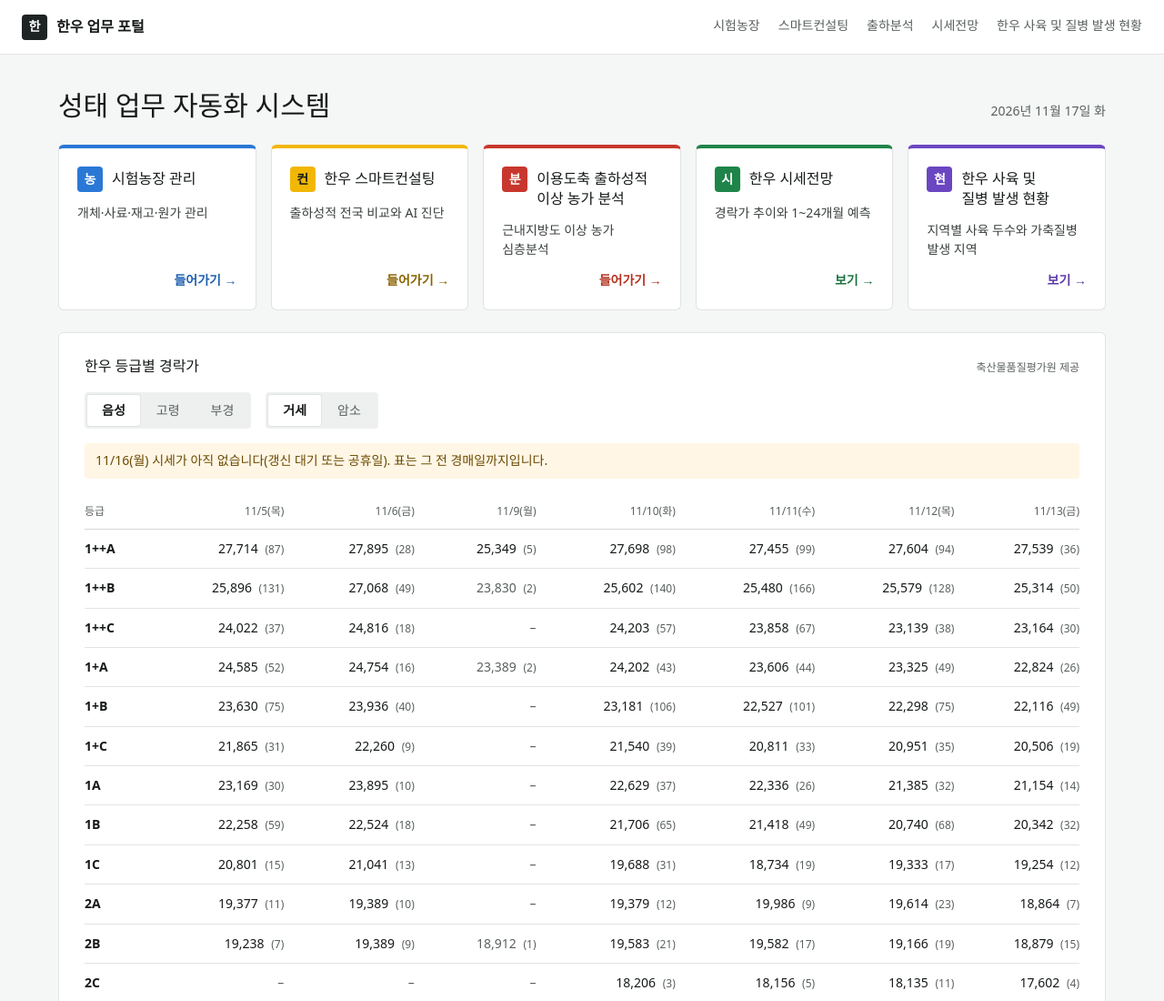
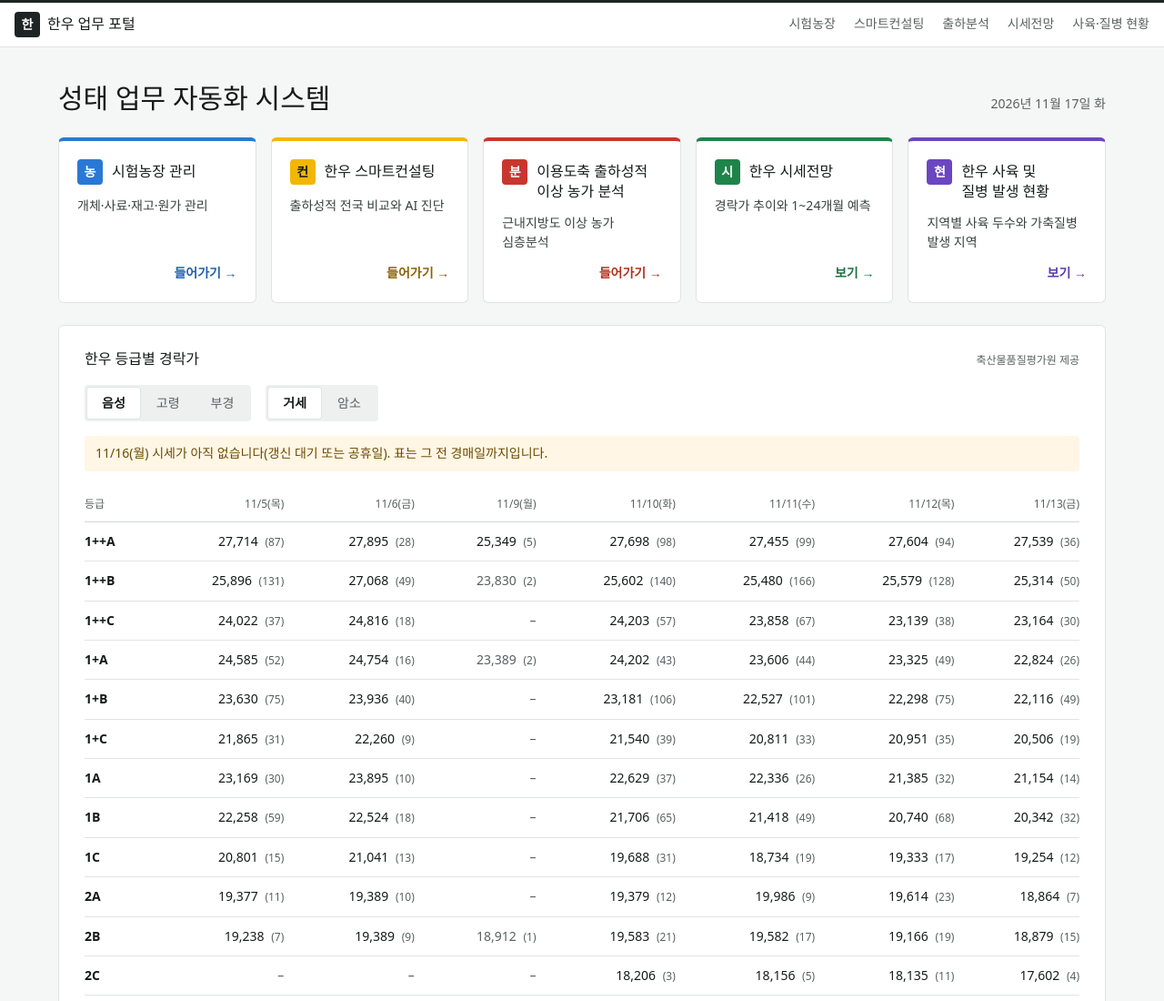
Before and after one commit to Bst-dc/hanwoo-portal, a plain HTML site: page index.html in a window 1280 px wide. Shown: the top 1100 px of the page at 91% size. Drawn offline with Linux system fonts and the light colour scheme; a web font is replaced by a local one.

Commit message:
design: 공통 머리글 높이 52px·윗줄 앱 색(포털은 잉크색)·폰 폭 규칙으로 통일, 지도 메뉴 이름을 '사육·질병 현황'으로 (시세전망 머리글은 자동 갱신 커밋에 포함됨)
Co-Authored-By: Claude Sonnet 5.5 <noreply@anthropic.com>

```diff
--- a/index.html
+++ b/index.html
@@ -110,7 +110,7 @@ a.card:focus-visible { outline: 2px solid var(--app, var(--brand)); outline-offs
     <a href="https://consulting.3-38-225-111.sslip.io/" target="_blank" rel="noopener noreferrer">스마트컨설팅</a>
     <a href="https://analysis.3-38-225-111.sslip.io/" target="_blank" rel="noopener noreferrer">출하분석</a>
     <a href="market/" target="_blank" rel="noopener noreferrer">시세전망</a>
-    <a href="https://bst-dc.github.io/hanwoo-map/" target="_blank" rel="noopener noreferrer">한우 사육 및 질병 발생 현황</a>
+    <a href="https://bst-dc.github.io/hanwoo-map/" target="_blank" rel="noopener noreferrer" title="한우 사육 및 질병 발생 현황">사육·질병 현황</a>
   </nav>
 </header>
 
--- a/theme/hanwoo-theme.css
+++ b/theme/hanwoo-theme.css
@@ -39,17 +39,21 @@ b, strong { font-weight: 600; }
 h1, h2, h3, .hw-app { font-family: var(--font-head); font-weight: 400; letter-spacing: 0; }
 
 /* 공통 머리글: [한] 한우 업무 포털 / 앱 이름 ······ 시험농장 · 스마트컨설팅 · 출하분석 · 시세전망 */
-.hw-bar { display: flex; align-items: center; justify-content: space-between; flex-wrap: wrap; gap: 8px 24px;
-  min-height: 60px; box-sizing: border-box; padding: 12px 24px; background: var(--surface);
-  border-bottom: 1px solid var(--line); font-family: var(--font); }
-.hw-brand { display: flex; align-items: center; gap: 10px; min-width: 0; }
+.hw-bar { display: flex; align-items: center; justify-content: space-between; gap: 12px 24px;
+  height: 52px; box-sizing: border-box; padding: 0 16px; background: var(--surface);
+  border-top: 3px solid var(--app, var(--brand)); border-bottom: 1px solid var(--line); font-family: var(--font); }   /* 11-17 통일: 높이 52px(윗줄 3px + 본체 48 + 아랫줄 1) · 윗줄은 앱 색(포털은 잉크색) */
+.hw-brand { display: flex; align-items: center; gap: 8px; min-width: 0; }
 .hw-mark { width: 28px; height: 28px; flex-shrink: 0; border-radius: var(--radius-sm); background: var(--brand);
   color: #FFFFFF; display: flex; align-items: center; justify-content: center; font-size: 14px; font-weight: 600; }
-.hw-portal { font-size: 14px; color: var(--muted); text-decoration: none; }
+.hw-portal { font-size: 14px; color: var(--muted); text-decoration: none; white-space: nowrap; }
 .hw-portal:hover { color: var(--ink); }
 .hw-sep { color: var(--series-ref); }
-.hw-app { font-size: 16px; font-weight: 600; color: var(--ink); }
-.hw-nav { display: flex; flex-wrap: wrap; gap: 4px 20px; font-size: 14px; font-weight: 500; }
+.hw-app { font-size: 16px; font-weight: 400; color: var(--ink); overflow: hidden; text-overflow: ellipsis; white-space: nowrap; }
+.hw-nav { display: flex; align-items: center; gap: 20px; font-size: 14px; font-weight: 500; white-space: nowrap; min-width: 0; overflow-x: auto; scrollbar-width: none; }
+.hw-nav::-webkit-scrollbar { display: none; }
 .hw-nav a { color: var(--muted); text-decoration: none; padding: 4px 0; border-bottom: 2px solid transparent; }
 .hw-nav a:hover { color: var(--ink); }
 .hw-nav a[aria-current="page"] { color: var(--ink); font-weight: 600; border-bottom-color: var(--accent); }
+/* 폰 폭: 포털 링크·구분선을 숨기고 메뉴 간격을 줄이며, 아주 좁으면 앱 이름도 숨긴다(앱 마크가 대신) — 모든 한우 앱 상단 바와 같게 (11-17) */
+@media (max-width: 820px) { .hw-portal, .hw-sep { display: none; } .hw-nav { gap: 12px; font-size: 13px; } }
+@media (max-width: 640px) { .hw-bar { padding: 0 12px; gap: 12px; } .hw-nav { gap: 8px; } .hw-app { display: none; } }
```
